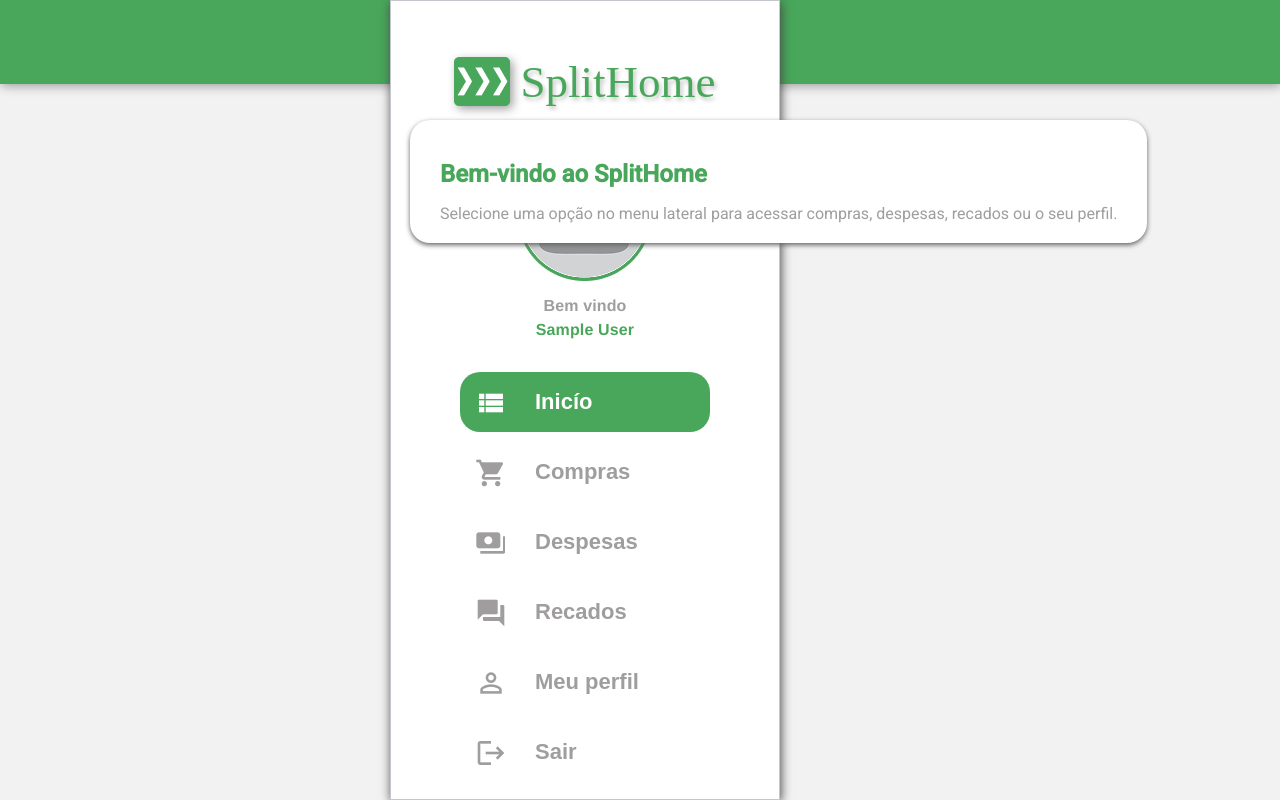
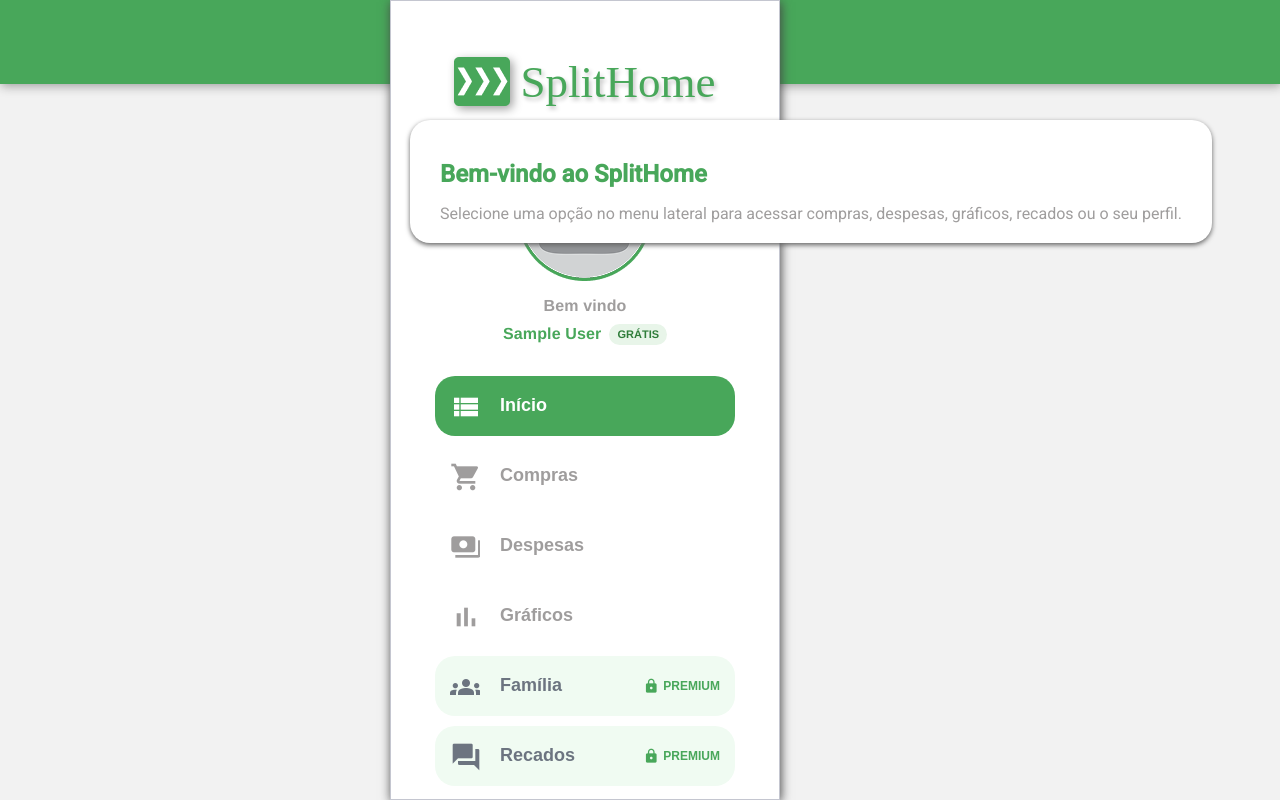
Before and after one commit to Wendel-Sampaio/splithome-frontend, an Angular app: page /home in a window 1280 px wide. Built offline with nearby package versions, Linux system fonts and the light colour scheme; sample sign-in values are in the browser's storage; a web font is replaced by a local one.

Commit message:
Add: divisão das seções para free e premium

```diff
--- a/src/app/core/auth/user/http-interceptor.service.ts
+++ b/src/app/core/auth/user/http-interceptor.service.ts
@@ -27,11 +27,7 @@ export const meuhttpInterceptor: HttpInterceptorFn = (request, next) => {
           router.navigate(['/login']);
         } else if (err.status === 403) {
           snackBar.open('Acesso Negado', '', { duration: 5000 });
-        } else {
-          console.error('HTTP error:', err);
         }
-      } else {
-        console.error('An error occurred:', err);
       }
 
       return throwError(() => err);
--- a/src/app/pages/home/home.component.html
+++ b/src/app/pages/home/home.component.html
@@ -14,7 +14,14 @@
                     <mat-card-title class="titulo-menu-lateral">SplitHome</mat-card-title>
                 </div>
                 <img class="profile-photo" src="../../../assets/perfil.png" alt="">
-                <mat-card-subtitle class="subtitulo-menu"> Bem vindo <div class="username">{{ user.name }}</div>
+                <mat-card-subtitle class="subtitulo-menu">
+                    Bem vindo
+                    <div class="user-plan">
+                        <span class="username">{{ user.name }}</span>
+                        <span class="plan-badge" [ngClass]="{'premium': isPremium, 'free': !isPremium}">
+                            {{ planLabel }}
+                        </span>
+                    </div>
                 </mat-card-subtitle>
             </div>
         </mat-card-header>
@@ -23,41 +30,74 @@
                 <button (click)="abrirInicio()"
                         class="botoes-menu-lateral"
                         [ngClass]="{'selected': currentView === 'inicio'}">
-                    <mat-icon class="icones-botao">view_list</mat-icon>Inicío
+                    <mat-icon class="icones-botao">view_list</mat-icon>
+                    <span class="menu-label">In&iacute;cio</span>
                 </button>
             </div>
+
             <div>
                 <button (click)="abrirCompras()"
                         class="botoes-menu-lateral"
                         [ngClass]="{'selected': currentView === 'compras'}">
-                    <mat-icon class="icones-botao" matSuffix>shopping_cart</mat-icon>Compras
+                    <mat-icon class="icones-botao" matSuffix>shopping_cart</mat-icon>
+                    <span class="menu-label">Compras</span>
                 </button>
             </div>
             <div>
                 <button (click)="abrirDespesas()"
                         class="botoes-menu-lateral"
                         [ngClass]="{'selected': currentView === 'despesas'}">
-                    <mat-icon class="icones-botao" matSuffix>payments</mat-icon>Despesas
+                    <mat-icon class="icones-botao" matSuffix>payments</mat-icon>
+                    <span class="menu-label">Despesas</span>
+                </button>
+            </div>
+            <div>
+                <button (click)="abrirGraficos()"
+                        class="botoes-menu-lateral"
+                        [ngClass]="{'selected': currentView === 'graficos'}">
+                    <mat-icon class="icones-botao" matSuffix>bar_chart</mat-icon>
+                    <span class="menu-label">Gr&aacute;ficos</span>
+                </button>
+            </div>
+
+            <div>
+                <button (click)="abrirFamilia()"
+                        class="botoes-menu-lateral"
+                        [ngClass]="{'selected': currentView === 'familia', 'premium-locked': !isPremium}">
+                    <mat-icon class="icones-botao" matSuffix>groups</mat-icon>
+                    <span class="menu-label">Fam&iacute;lia</span>
+                    <span *ngIf="!isPremium" class="premium-lock">
+                        <mat-icon class="lock-icon" aria-hidden="true">lock</mat-icon>
+                        Premium
+                    </span>
                 </button>
             </div>
             <div>
                 <button (click)="abrirRecados()"
                         class="botoes-menu-lateral"
-                        [ngClass]="{'selected': currentView === 'recados'}">
-                    <mat-icon class="icones-botao" matSuffix>forum</mat-icon>Recados
+                        [ngClass]="{'selected': currentView === 'recados', 'premium-locked': !isPremium}">
+                    <mat-icon class="icones-botao" matSuffix>forum</mat-icon>
+                    <span class="menu-label">Recados</span>
+                    <span *ngIf="!isPremium" class="premium-lock">
+                        <mat-icon class="lock-icon" aria-hidden="true">lock</mat-icon>
+                        Premium
+                    </span>
                 </button>
             </div>
+
             <div>
                 <button (click)="abrirMeuPerfil()"
                         class="botoes-menu-lateral"
                         [ngClass]="{'selected': currentView === 'meuPerfil'}">
-                    <mat-icon class="icones-botao" matSuffix>perm_identity</mat-icon>Meu perfil
+                    <mat-icon class="icones-botao" matSuffix>perm_identity</mat-icon>
+                    <span class="menu-label">Meu perfil</span>
                 </button>
             </div>
             <div>
                 <button (click)="openDialog('200ms', '200ms')"
                         class="botoes-menu-lateral">
-                    <mat-icon class="icones-botao" matSuffix>logout</mat-icon>Sair
+                    <mat-icon class="icones-botao" matSuffix>logout</mat-icon>
+                    <span class="menu-label">Sair</span>
                 </button>
             </div>
         </mat-card-content>
@@ -65,7 +105,7 @@
     <mat-card class="tabela-compras tabela-boas-vindas" appearance="outlined" *ngIf="currentView === 'inicio'">
         <mat-card-content>
             <h2>Bem-vindo ao SplitHome</h2>
-            <p>Selecione uma opção no menu lateral para acessar compras, despesas, recados ou o seu perfil.</p>
+            <p>Selecione uma op&ccedil;&atilde;o no menu lateral para acessar compras, despesas, gr&aacute;ficos, recados ou o seu perfil.</p>
         </mat-card-content>
     </mat-card>
     <mat-card class="tabela-compras" appearance="outlined" *ngIf="currentView === 'compras'">
@@ -74,5 +114,23 @@
     <mat-card class="tabela-despesas" appearance="outlined" *ngIf="currentView === 'despesas'">
         <mat-card-content><tabela-despesas></tabela-despesas></mat-card-content>
     </mat-card>
+    <mat-card class="tabela-compras tabela-boas-vindas" appearance="outlined" *ngIf="currentView === 'graficos'">
+        <mat-card-content>
+            <h2>Gr&aacute;ficos</h2>
+            <p>Acompanhe os totais e a evolu&ccedil;&atilde;o dos seus gastos.</p>
+        </mat-card-content>
+    </mat-card>
+    <mat-card class="tabela-compras tabela-boas-vindas" appearance="outlined" *ngIf="currentView === 'familia'">
+        <mat-card-content>
+            <h2>Fam&iacute;lia</h2>
+            <p>Gerencie seu grupo familiar e compartilhe a organiza&ccedil;&atilde;o da casa.</p>
+        </mat-card-content>
+    </mat-card>
+    <mat-card class="tabela-compras tabela-boas-vindas" appearance="outlined" *ngIf="currentView === 'recados'">
+        <mat-card-content>
+            <h2>Recados</h2>
+            <p>Centralize avisos importantes para todos da casa.</p>
+        </mat-card-content>
+    </mat-card>
     <meu-perfil class="meu-perfil" *ngIf="currentView === 'meuPerfil'"></meu-perfil>
 </div>
--- a/src/app/pages/home/home.component.scss
+++ b/src/app/pages/home/home.component.scss
@@ -93,16 +93,42 @@
             font-weight: 700;
         }
 
+        .user-plan {
+            align-items: center;
+            display: flex;
+            gap: 8px;
+            justify-content: center;
+            margin-top: 4px;
+        }
+
+        .plan-badge {
+            border-radius: 999px;
+            font-size: 11px;
+            font-weight: 800;
+            letter-spacing: 0;
+            line-height: 1;
+            padding: 5px 8px;
+        }
+
+        .plan-badge.free {
+            background-color: #e8f5e9;
+            color: #2f7d3a;
+        }
+
+        .plan-badge.premium {
+            background-color: #48A75A;
+            color: #ffffff;
+        }
+
         .botoes-menu-lateral {
-            font-size: 22px;
+            font-size: 18px;
             font-family: Arial, Helvetica, sans-serif;
             font-weight: 600;
             color: #9F9D9D;
-            min-width: 250px;
+            min-width: 300px;
             min-height: 60px;
             position: relative;
             display: inline-flex;
-            justify-items: center;
             align-items: center;
             padding: 10px 15px;
             border: none;
@@ -124,13 +150,50 @@
 
         .icones-botao {
             color: #9F9D9D;
-            margin-right: 20px;
+            margin-right: 10px;
             min-width: 30px;
             min-height: 30px;
         }
 
+        .menu-label {
+            flex: 1;
+            line-height: 1.2;
+            text-align: left;
+        }
+
+        .lock-icon {
+            color: #48A75A;
+            font-size: 16px;
+            height: 16px;
+            width: 16px;
+        }
+
+        .premium-lock {
+            align-items: center;
+            color: #48A75A;
+            display: inline-flex;
+            font-size: 12px;
+            font-weight: 800;
+            gap: 4px;
+            margin-left: auto;
+            text-transform: uppercase;
+        }
+
+        .botoes-menu-lateral.premium-locked {
+            background-color: #f0fbf2;
+            color: #6c7480;
+        }
+
+        .botoes-menu-lateral.premium-locked .icones-botao {
+            color: #6c7480;
+        }
+
         .material-icons{
             font-size: 32px;
+        }
+
+        .lock-icon.material-icons {
+            font-size: 16px;
         }
 
         .conteudo-card {
@@ -157,6 +220,11 @@
         }
 
         .botoes-menu-lateral:hover .mat-icon {
+            color: white;
+        }
+
+        .botoes-menu-lateral:hover .lock-icon,
+        .botoes-menu-lateral:hover .premium-lock {
             color: white;
         }
     }
--- a/src/app/pages/home/home.component.ts
+++ b/src/app/pages/home/home.component.ts
@@ -1,17 +1,18 @@
 import { Component, inject } from '@angular/core';
+import { CommonModule } from '@angular/common';
+import { Router } from '@angular/router';
 import { MatButtonModule } from '@angular/material/button';
 import { MatCardModule } from '@angular/material/card';
+import { MatDialog } from '@angular/material/dialog';
 import { MatIcon } from '@angular/material/icon';
+import { MatToolbarModule } from '@angular/material/toolbar';
+import { UserService } from '../../core/auth/user/user.service';
+import { User } from '../../core/models/user/user';
+import { PlanFeature, PlanService } from '../../core/plan/plan.service';
 import { ComprasComponent } from '../../shared/components/compras/compras.component';
-import { User } from '../../core/models/user/user';
-import { Router } from '@angular/router';
+import { DespesasComponent } from '../../shared/components/despesas/despesas.component';
 import { LogoutComponent } from '../../shared/components/logout/logout.component';
-import { MatDialog } from '@angular/material/dialog';
-import { UserService } from '../../core/auth/user/user.service';
 import { MeuPerfilComponent } from '../../shared/components/meu-perfil/meu-perfil.component';
-import { CommonModule } from '@angular/common';
-import {MatToolbarModule} from '@angular/material/toolbar';
-import { DespesasComponent } from '../../shared/components/despesas/despesas.component';
 
 @Component({
   selector: 'app-home',
@@ -20,45 +21,66 @@ import { DespesasComponent } from '../../shared/components/despesas/despesas.com
   styleUrl: './home.component.scss'
 })
 export class HomeComponent {
+  loginService = inject(UserService);
+  router = inject(Router);
+  planService = inject(PlanService);
+  readonly dialog = inject(MatDialog);
 
-  loginService = inject(UserService)
-  router = inject(Router)
   user!: User;
+  currentView = 'inicio';
+  currentViewTitle = 'In\u00edcio';
 
-  currentView: string = 'inicio';
-  currentViewTitle: string = 'Início';
-
-  constructor () {
+  constructor() {
     this.user = this.loginService.getUser();
   }
 
-  readonly dialog = inject(MatDialog);
-
-  abrirInicio () {
-    this.currentView = 'inicio';
-    this.currentViewTitle = 'Início';
+  get isPremium(): boolean {
+    return this.planService.isPremium();
   }
 
-  // Função para abrir "Compras"
-  abrirCompras() {
+  get planLabel(): string {
+    return this.isPremium ? 'PREMIUM' : 'GR\u00c1TIS';
+  }
+
+  abrirInicio(): void {
+    this.currentView = 'inicio';
+    this.currentViewTitle = 'In\u00edcio';
+  }
+
+  abrirCompras(): void {
     this.currentView = 'compras';
     this.currentViewTitle = 'Compras';
   }
 
-  // Função para abrir "Despesas"
-  abrirDespesas() {
+  abrirDespesas(): void {
     this.currentView = 'despesas';
     this.currentViewTitle = 'Despesas';
   }
 
-  // Função para abrir "Recados"
-  abrirRecados() {
+  abrirGraficos(): void {
+    this.currentView = 'graficos';
+    this.currentViewTitle = 'Gr\u00e1ficos';
+  }
+
+  abrirFamilia(): void {
+    if (!this.canOpenPremiumFeature('family-sharing')) {
+      return;
+    }
+
+    this.currentView = 'familia';
+    this.currentViewTitle = 'Fam\u00edlia';
+  }
+
+  abrirRecados(): void {
+    if (!this.canOpenPremiumFeature('messages')) {
+      return;
+    }
+
     this.currentView = 'recados';
     this.currentViewTitle = 'Recados';
   }
 
-  // Função para abrir "Meu Perfil"
-  abrirMeuPerfil() {
+  abrirMeuPerfil(): void {
     this.currentView = 'meuPerfil';
     this.currentViewTitle = 'Meu perfil';
   }
@@ -71,4 +93,12 @@ export class HomeComponent {
     });
   }
 
+  private canOpenPremiumFeature(feature: PlanFeature): boolean {
+    if (this.isPremium) {
+      return true;
+    }
+
+    this.planService.requiresPremium(feature);
+    return false;
+  }
 }
```
